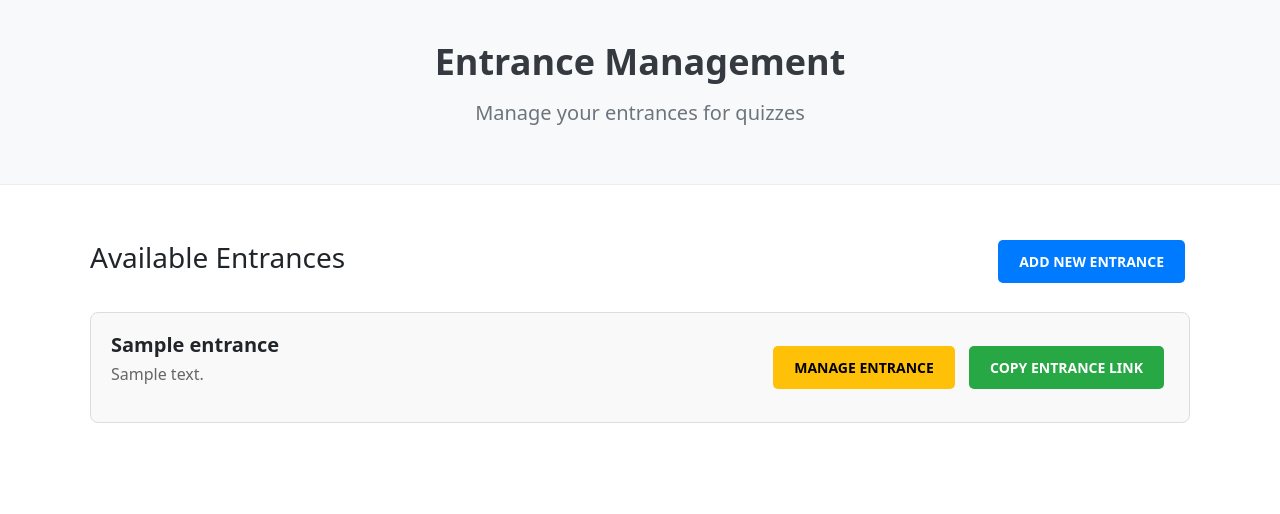
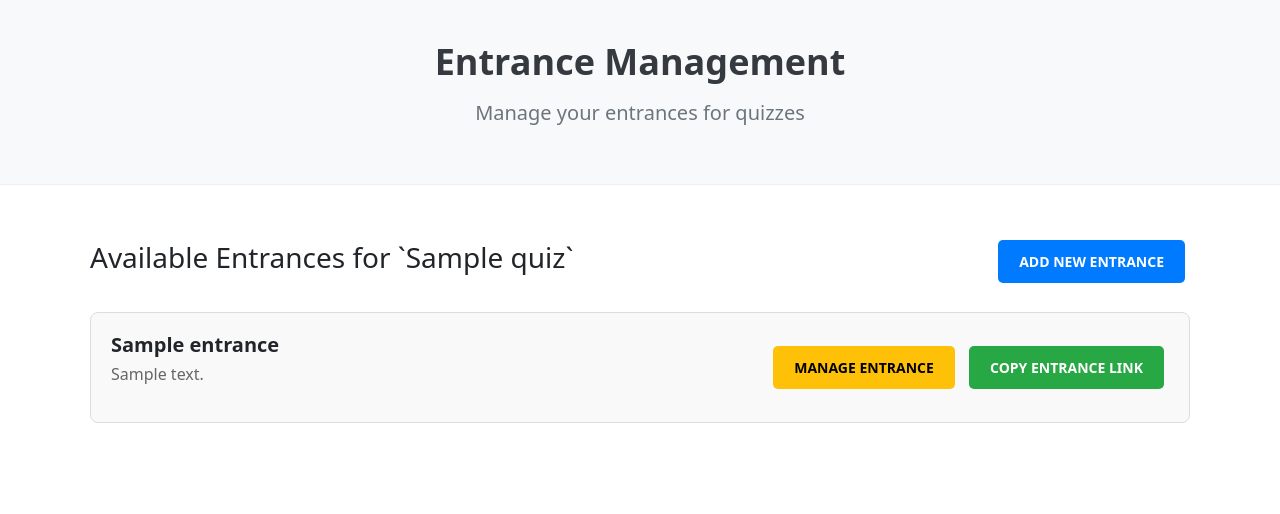
Before and after one commit to PelerYuan/QuizSystem, a Flask app: page /entrance_manage/1 in a window 1280 px wide. Shown: the part 66-580 px from the top of the page. Run offline with Flask 3, Linux system fonts and the light colour scheme; the visitor is signed in with stand-in values (Sample User, id 1); tables that the repository leaves empty hold one stand-in row (values such as "Sample post"); some libraries are stand-ins or nearby versions.

Commit message:
better dashboard

```diff
--- a/app.py
+++ b/app.py
@@ -273,10 +273,11 @@ def quiz_add():
 def entrance_manage(quiz_id):
     if session.get('admin', False):
         entrances = []
+        quiz_name  = Quiz.query.filter_by(id=quiz_id).first().name
         for entrance in Entrance.query.filter_by(quiz_id=quiz_id).all():
             entrances.append(
                 {'id': entrance.id, 'quiz_id': entrance.quiz_id, 'name': entrance.name, 'description': entrance.description})
-        return render_template('admin/manage_entrance.html', entrances=entrances, quiz_id=quiz_id, hostname=request.host)
+        return render_template('admin/manage_entrance.html', entrances=entrances, quiz_id=quiz_id, quiz_name=quiz_name,hostname=request.host)
     return redirect(url_for('admin_login'))
 
 
@@ -296,10 +297,13 @@ def entrance_add(quiz_id):
 def result_manage(entrance_id):
     if session.get('admin', False):
         results = []
+        quiz_id = Entrance.query.filter_by(id=entrance_id).first().quiz_id
+        quiz_name = Quiz.query.filter_by(id=quiz_id).first().name
+        entrance_name = Entrance.query.filter_by(id=entrance_id).first().name
         for result in Result.query.filter_by(entrance_id=entrance_id).all():
             results.append(
                 {'id': result.id, 'entrance_id': result.entrance_id, 'student_name': result.student_name, 'score': result.score})
-        return render_template('admin/manage_result.html', results=results, entrance_id=entrance_id)
+        return render_template('admin/manage_result.html', results=results, entrance_id=entrance_id, quiz_name=quiz_name,entrance_name=entrance_name)
     return redirect(url_for('admin_login'))
 
 
--- a/templates/admin/manage_entrance.html
+++ b/templates/admin/manage_entrance.html
@@ -203,7 +203,7 @@
     <!-- 主要内容区域 -->
     <div class="container content-container">
         <div class="d-flex justify-content-between align-items-center mb-4">
-            <h3>Available Entrances</h3>
+            <h3>Available Entrances for `{{ quiz_name }}`</h3>
             <a href="{{ url_for('entrance_add', quiz_id=quiz_id) }}" class="btn btn-custom btn-add">Add New Entrance</a>
         </div>
 
--- a/templates/admin/manage_result.html
+++ b/templates/admin/manage_result.html
@@ -203,7 +203,7 @@
         <!-- 主要内容区域 -->
         <div class="container content-container">
             <div class="d-flex justify-content-between align-items-center mb-4">
-                <h3>Commited Results</h3>
+                <h3>Commited Results for `{{ quiz_namer }}`>>`{{ entrance_name }}`</h3>
                 <a href="{{ url_for('result_download', entrance_id=entrance_id) }}" class="btn btn-custom btn-add">Download Result</a>
             </div>
 
```
